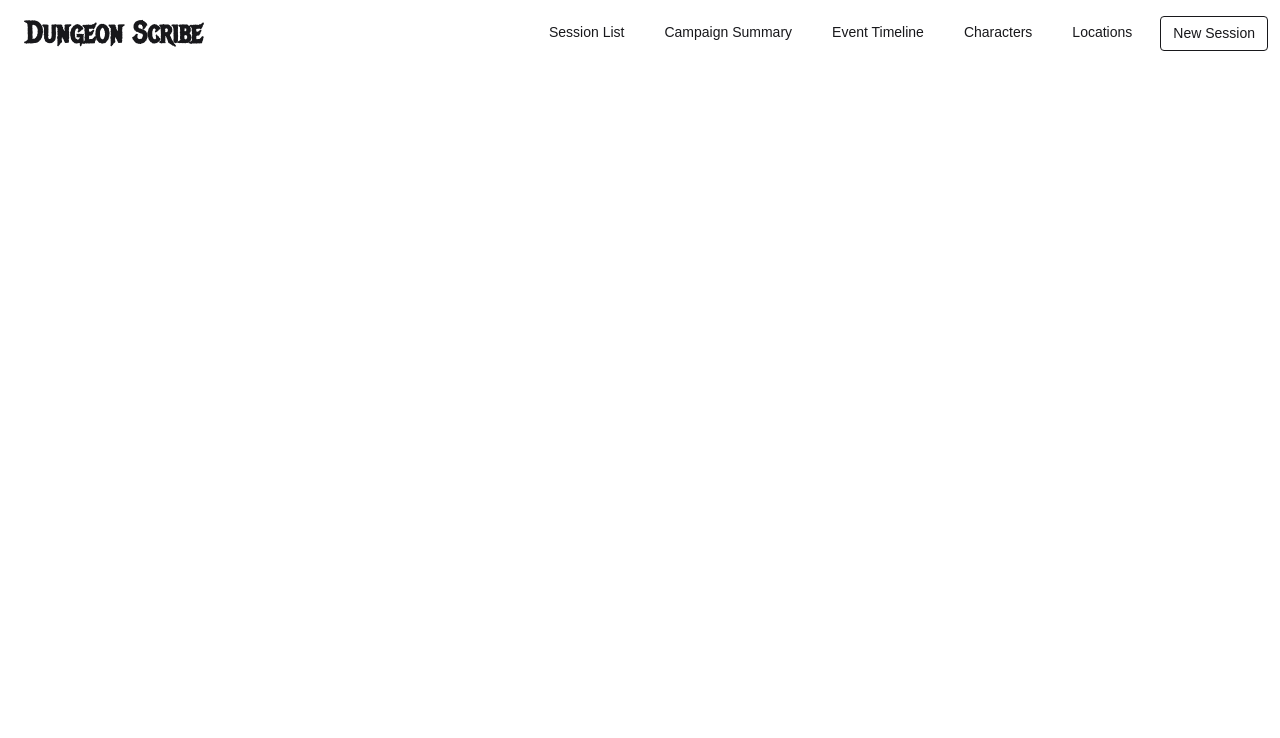
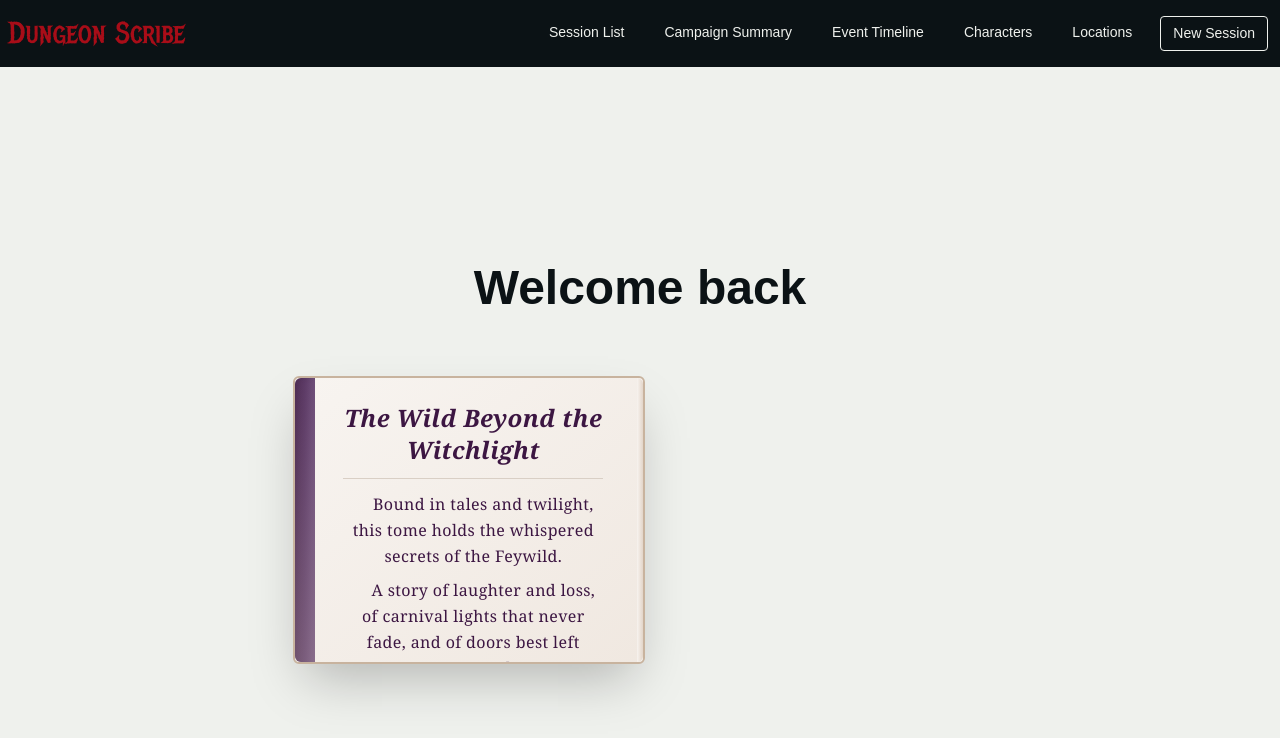
Before and after one commit to shavet-akiya/CriticalFail, a Next.js app in the folder ui/: page / in a window 1280 px wide. Shown: the top 738 px of the page. Built offline with nearby package versions, Linux system fonts and the light colour scheme; a web font is replaced by a local one.

Commit message:
styling + loading component + toast + start of campaign selection

```diff
--- a/ui/app/globals.css
+++ b/ui/app/globals.css
@@ -12,3 +12,26 @@
 .font-metal-mania {
   font-family: var(--font-metal-mania);
 }
+
+:root {
+  --red-color: #a80d18;
+  --purple-colour: #3c1642;
+  --white-colour: #eff1ed;
+  --obsidian-colour: #0B1215;
+}
+
+.red-colour {
+  color: var(--red-color);
+}
+
+.white-colour {
+  color: var(--white-colour);
+}
+
+.purple-colour {
+  color: var(--purple-colour);
+}
+
+.obsidian-colour {
+  color: var(--obsidian-colour);
+}
--- a/ui/app/layout.tsx
+++ b/ui/app/layout.tsx
@@ -1,6 +1,5 @@
 import type { Metadata } from "next";
 import { Geist_Mono, Pirata_One, Noto_Serif, Faculty_Glyphic, Metal_Mania } from "next/font/google";
-
 import "./globals.css";
 import NavBar from "@/components/navbar";
 import { RecordingProvider } from "@/contexts/RecordingContext";
@@ -52,7 +51,7 @@ export default function RootLayout({
       >
         <RecordingProvider>
           <NavBar />
-          <main className="flex-1 flex flex-col items-center justify-center w-screen pt-16">
+          <main className="flex-1 flex flex-col items-center justify-center w-screen pt-16 bg-[#eff1ed] h-screen overflow-hidden">
             {children}
           </main>
           <RecordingPopup />
--- a/ui/app/new_session/recording/page.tsx
+++ b/ui/app/new_session/recording/page.tsx
@@ -23,7 +23,7 @@ export default function RecordingPage() {
     }, [isRecording, isPaused, router]);
 
     return (
-        <div className="flex flex-col items-center justify-center">
+        <div className="flex flex-col items-center justify-center select-none">
             <p className="text-lg text-gray-600">
                 {isRecording ? "Recording in progress..." : "Recording stopped."}
             </p>
--- a/ui/app/page.tsx
+++ b/ui/app/page.tsx
@@ -1,13 +1,27 @@
 "use client";
+import Loading from "@/components/Loading";
+import Toast from "@/components/Toast";
+import CampaignBook from "@/components/CampaignBook";
 
 import { useEffect, useState } from "react";
 
 export default function Home() {
     return (
-        <div className="flex flex-col p-6 space-y-6 min-h-screen">
-            <h1 className="text-4xl font-bold text-center text-white mb-6">
-                Landing Page
-            </h1>
+        <div className="hero h-screen">
+            <div className="hero-content text-center">
+                <div className="max-w-md">
+                    <h1 className="text-5xl font-bold obsidian-colour pb-16 select-none">Welcome back</h1>
+
+                    <div className="grid grid-cols-1 sm:grid-cols-2 md:grid-cols-3 lg:grid-cols-3 gap-16 place-items-center">
+                        <CampaignBook />
+                    </div>
+
+                </div>
+            </div>
         </div>
     );
 }
+
+
+{/* <Toast type="error" message="Task failed successfully." />
+<Toast message="New mail arrived." /> */}
--- /dev/null
+++ b/ui/components/CampaignBook.tsx
@@ -0,0 +1,30 @@
+export default function CampaignBook() {
+    return (
+        <div className="relative w-[22rem] h-[18rem] bg-[#f7f3ef] border-[2px] border-[#c8b39e] rounded-md shadow-2xl p-6 font-serif text-[#3c1642] leading-relaxed tracking-wide overflow-hidden">
+            {/* Spine */}
+            <div className="absolute left-0 top-0 h-full w-5 bg-gradient-to-r from-[#3c1642] via-[#4a2455] to-[#5e3a6b] rounded-l-md shadow-inner"></div>
+
+            {/* Subtle overlay for paper texture */}
+            <div className="absolute inset-0 bg-gradient-to-br from-white/10 to-[#e9ddd2]/50 rounded-md pointer-events-none"></div>
+
+            {/* Book content (ensure it's positioned inside padding area) */}
+            <div className="relative z-10 pl-6 pr-4">
+                <h2 className="text-2xl font-bold mb-3 text-center italic">
+                    The Wild Beyond the Witchlight
+                </h2>
+
+                <div className="border-t border-[#d9cfc5] pt-3">
+                    <p className="indent-5 mb-2">
+                        Bound in tales and twilight, this tome holds the whispered secrets of the Feywild.
+                    </p>
+                    <p className="indent-5">
+                        A story of laughter and loss, of carnival lights that never fade, and of doors best left unopened.
+                    </p>
+                </div>
+            </div>
+
+            {/* Page edge (right side) */}
+            <div className="absolute right-0 top-0 h-full w-[6px] bg-gradient-to-l from-[#e3d5c9] to-[#f7f3ef] rounded-r-md"></div>
+        </div>
+    );
+}
--- /dev/null
+++ b/ui/components/Loading.tsx
@@ -0,0 +1,10 @@
+// react suspense - promise
+
+export default function Loading() {
+    return (
+        <div className="flex flex-col justify-center items-center h-screen">
+            <span className="loading loading-ring loading-xl obsidian-colour"></span>
+            <h1 className="obsidian-colour text-2xl pt-8">Waiting</h1>
+        </div>
+    )
+}
--- /dev/null
+++ b/ui/components/Toast.tsx
@@ -0,0 +1,77 @@
+type ToastProps = {
+    type?: "success" | "error" | "info";
+    message: string;
+};
+
+export default function Toast({ type = "info", message }: ToastProps) {
+    let alertClass;
+    let icon;
+
+    switch (type) {
+        case "error":
+            alertClass = "alert alert-error";
+            icon = (
+                <svg
+                    xmlns="http://www.w3.org/2000/svg"
+                    className="h-6 w-6 shrink-0 stroke-current"
+                    fill="none"
+                    viewBox="0 0 24 24"
+                >
+                    <path
+                        strokeLinecap="round"
+                        strokeLinejoin="round"
+                        strokeWidth="2"
+                        d="M10 14l2-2m0 0l2-2m-2 2l-2-2m2 2l2 2m7-2a9 9 0 11-18 0 9 9 0 0118 0z"
+                    />
+                </svg>
+            );
+            break;
+
+        case "success":
+            alertClass = "alert alert-success";
+            icon = (
+                <svg
+                    xmlns="http://www.w3.org/2000/svg"
+                    className="h-6 w-6 shrink-0 stroke-current"
+                    fill="none"
+                    viewBox="0 0 24 24"
+                >
+                    <path
+                        strokeLinecap="round"
+                        strokeLinejoin="round"
+                        strokeWidth="2"
+                        d="M9 12l2 2 4-4m6 2a9 9 0 11-18 0 9 9 0 0118 0z"
+                    />
+                </svg>
+            );
+            break;
+
+        default:
+            alertClass = "alert alert-info";
+            icon = (
+                <svg
+                    xmlns="http://www.w3.org/2000/svg"
+                    className="h-6 w-6 shrink-0 stroke-current"
+                    fill="none"
+                    viewBox="0 0 24 24"
+                >
+                    <path
+                        strokeLinecap="round"
+                        strokeLinejoin="round"
+                        strokeWidth="2"
+                        d="M13 16h-1v-4h-1m1-4h.01M12 18a9 9 0 110-18 9 9 0 010 18z"
+                    />
+                </svg>
+            );
+            break;
+    }
+
+    return (
+        <div className="toast toast-end">
+            <div role="alert" className={alertClass}>
+                {icon}
+                <span>{message}</span>
+            </div>
+        </div>
+    );
+}
--- a/ui/components/navbar.tsx
+++ b/ui/components/navbar.tsx
@@ -7,33 +7,33 @@ function NavBar() {
   const { isRecording, isPaused } = useRecording();
 
   return (
-    <div className="fixed top-0 left-0 right-0 z-50 navbar bg-base-100">
+    <div className="fixed top-0 left-0 right-0 z-50 navbar bg-[#0B1215]">
       <div className="flex-1 font-metal-mania">
-        <Link href="/" className="btn btn-ghost text-3xl">
+        <Link href="/" className="text-3xl red-colour">
           Dungeon Scribe
         </Link>
       </div>
       <div className="flex-none">
         <ul className="menu menu-horizontal px-1 gap-4">
           <li>
-            <Link href="/session_list">Session List</Link>
+            <Link href="/session_list" className="white-colour">Session List</Link>
           </li>
           <li>
-            <Link href="/summary">Campaign Summary</Link>
+            <Link href="/summary" className="white-colour">Campaign Summary</Link>
           </li>
           <li>
-            <Link href="/timeline">Event Timeline</Link>
+            <Link href="/timeline" className="white-colour">Event Timeline</Link>
           </li>
           <li>
-            <Link href="/characters">Characters</Link>
+            <Link href="/characters" className="white-colour">Characters</Link>
           </li>
           <li>
-            <Link href="/locations">Locations</Link>
+            <Link href="/locations" className="white-colour">Locations</Link>
           </li>
           <li>
             <Link
               href={isRecording || isPaused ? "/new_session/recording" : "/new_session"}
-              className="border-1"
+              className="border-1 white-colour"
             >
               New Session
             </Link>
```
Also changed, not shown: ui/app/new_session/page.tsx (+7 -7 lines), ui/app/timeline/page.tsx (+1 -22 lines).
